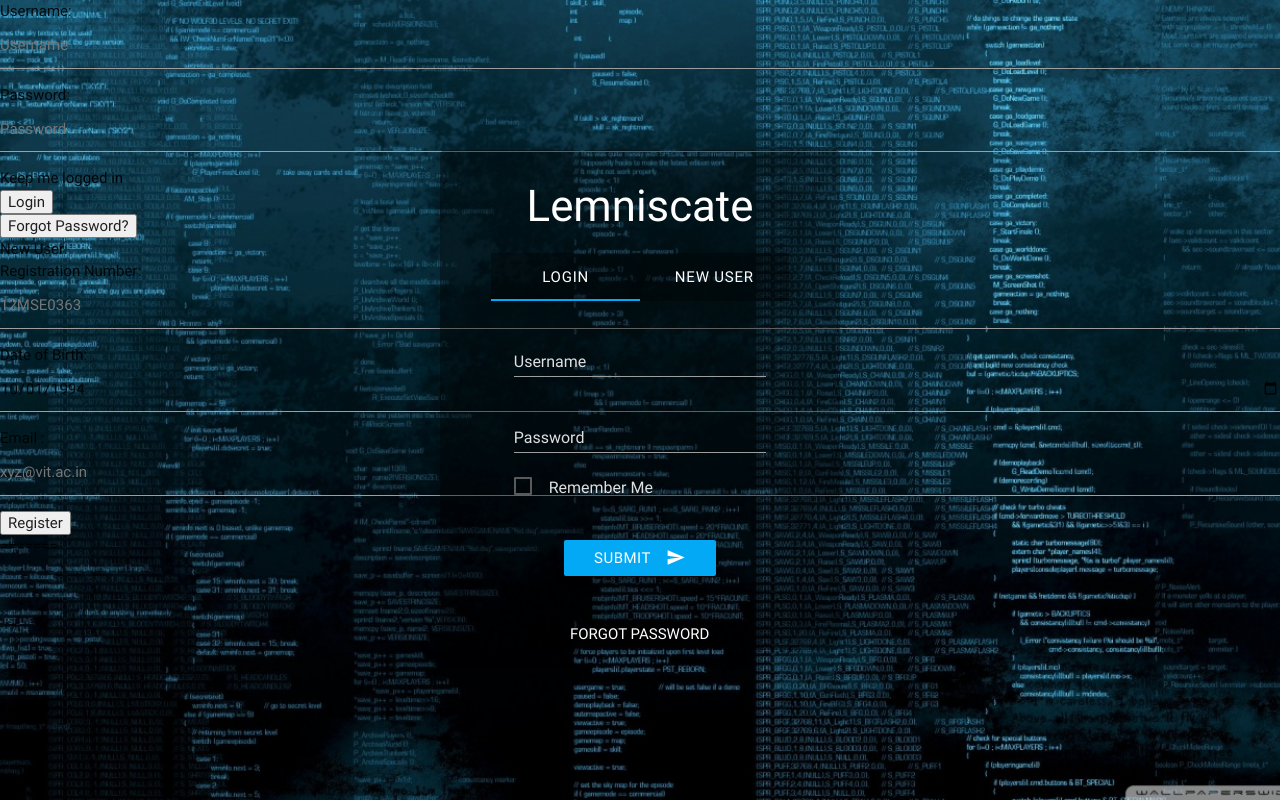
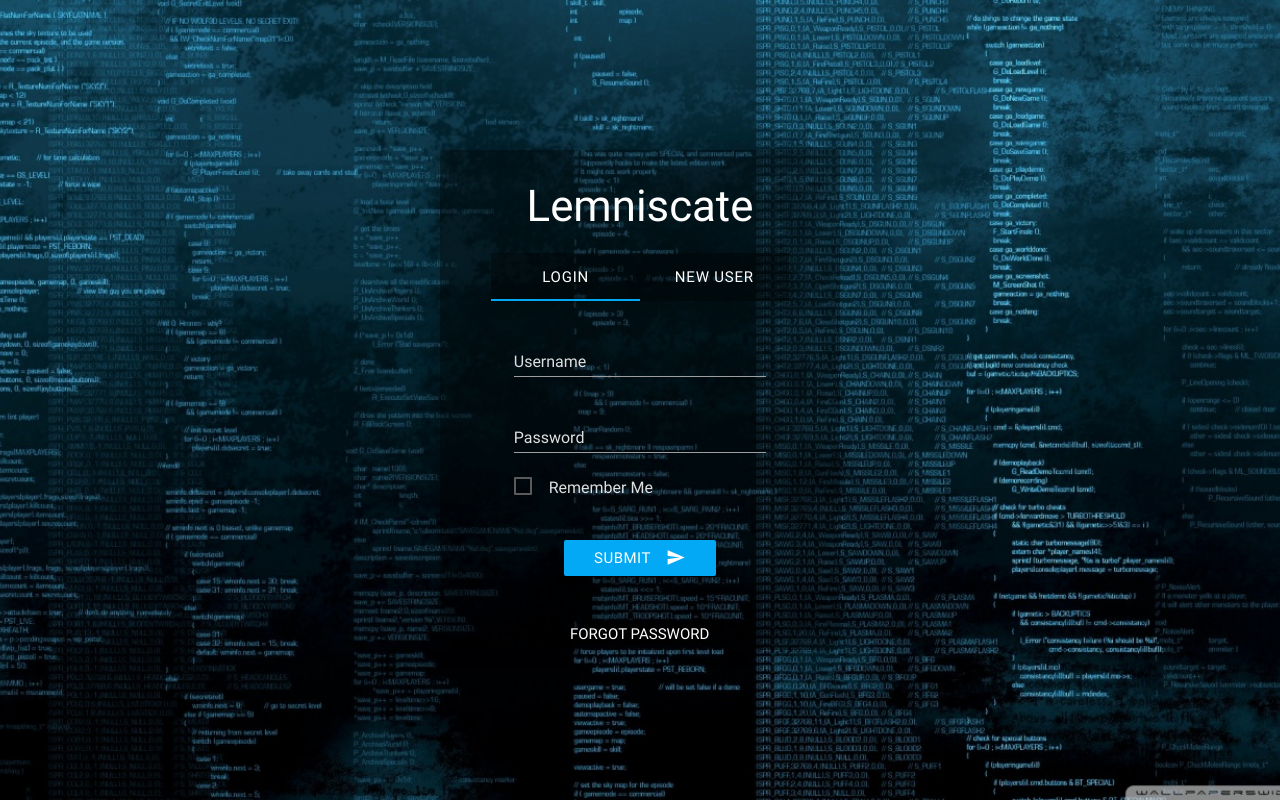
Before and after one commit to GDGVIT/Lemniscate, a PHP site: page /lemniscate/ in a window 1280 px wide. Run offline with PHP 8.4, Linux system fonts and the light colour scheme; some libraries are stand-ins or nearby versions.

Commit message:
Login Page UI Completed

```diff
--- a/index.php
+++ b/index.php
@@ -190,38 +190,6 @@
 
 }
 ?>
-<!DOCTYPE HTML>
-<HTML>
-<HEAD>
-<TITLE>Leminiscate</TITLE>
-<script type="text/javascript" src="js/ajax.js"></SCRIPT>
-</HEAD>
-<BODY>
-
-<!-- Login Form-->
-<FORM action= "<?php echo $_SERVER["PHP_SELF"];?>"  method="POST">
-Username:<INPUT TYPE="text" id="uname_id" name="uname_id" placeholder="Username" autocomplete="off">
-Password:<INPUT TYPE="password" id="pword_id" name="pword_id" placeholder="Password" autocomplete="off"><br>
-<INPUT TYPE="checkbox" id="save_login" name="save_login" checked value="save_login">Keep me logged in<br>
-<INPUT TYPE="submit" id="login" name="login" value="Login"><br>
-</FORM>
-
-<!-- Forget Password -->
-<INPUT TYPE="button" id="forgot_pword" name="forgot_pword" value="Forgot Password?"><br>
-
-New User:
-<br>
-
-<!-- Registration Form -->
-<FORM action= "<?php echo $_SERVER["PHP_SELF"];?>"  method="POST">
-Registration Number:<INPUT TYPE="text" id="regno_id" name="regno_id" placeholder="12MSE0363" autocomplete="off"><br>
-Date of Birth:<INPUT type = "date" value ="1994-10-01" id = 'dob' name='dob'><br>
-Email : <INPUT TYPE="text" id="email_id" name="email_id" placeholder="xyz@vit.ac.in" autocomplete="off"><br>
-<INPUT TYPE="submit" id="register" name="register" value="Register">
-</FORM>
-</BODY>
-</HTML>
-=======
 <!Doctype html>
 <html>
 <head>
```
